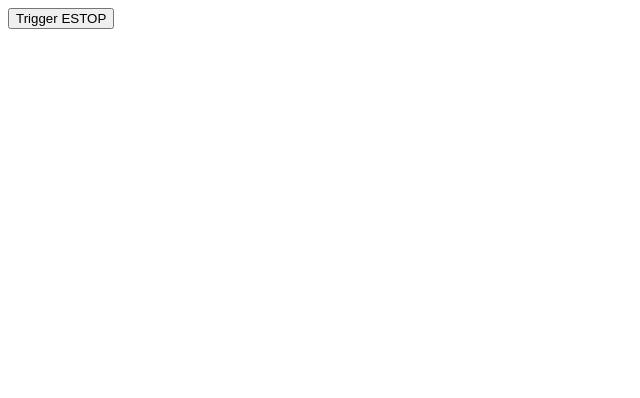
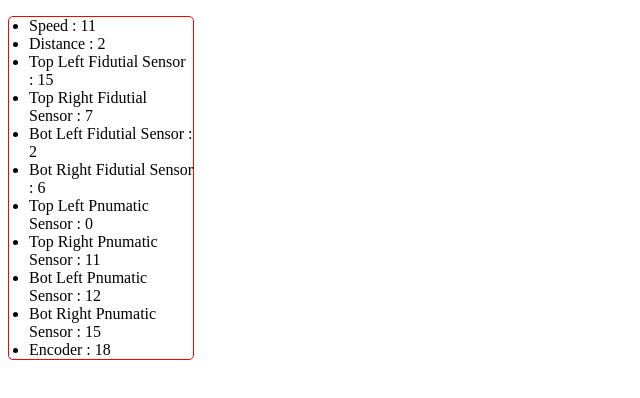
Before and after one commit to HyperloopCU/GUI, a React (Create React App) app: page / in a window 1280 px wide. Shown: the top 398 px of the page, without its empty margins (0-640 px from the left). Built offline with nearby package versions, Linux system fonts and the light colour scheme.

Commit message:
created list format for the centerpiece

```diff
--- a/src/App.js
+++ b/src/App.js
@@ -1,6 +1,7 @@
 import React from 'react';
 import ESTOP from './Components/ESTOP/ESTOP.js';
+import Centerpiece from './Components/Centerpiece/Centerpiece.js';
 
-const App = () => (<div><ESTOP></ESTOP></div>);
+const App = () => (<div><Centerpiece></Centerpiece></div>);
 
 export default App;
--- /dev/null
+++ b/src/Components/Centerpiece/Centerpiece.js
@@ -0,0 +1,6 @@
+import React from 'react';
+import ListFormat from './ListFormat/ListFormat.js';
+
+const Centerpiece = props => (<ListFormat></ListFormat>)
+
+export default Centerpiece;
--- /dev/null
+++ b/src/Components/Centerpiece/ListFormat/ListComponent.js
@@ -0,0 +1,6 @@
+import React from 'react';
+
+
+const ListComponent = ({name,value})=>(<li>{name} : {value}</li>);
+
+export default ListComponent;
--- /dev/null
+++ b/src/Components/Centerpiece/ListFormat/ListFormat.css
@@ -0,0 +1,8 @@
+.TopList {
+    border: 1px solid red;
+    padding-right: 0px;
+    padding-left:20px;
+    width:13%;
+    border-radius: 5px;
+
+}
--- /dev/null
+++ b/src/Components/Centerpiece/ListFormat/ListFormat.js
@@ -0,0 +1,45 @@
+import React from 'react';
+import ListComponent from './ListComponent.js';
+import './ListFormat.css';
+import { currentSpeedUpdater, currentPositionUpdater, currentFidsUpdater, encoderUpdater, pnumaticUpdater,convertKeyToName } from "../../../HelperFunctions/helperFunctions.js";
+
+const ListFormat = props => {
+    const [speed, setSpeed] = React.useState(null);
+    const [pos, setPos] = React.useState(null);
+    const [fids, setFids] = React.useState({});
+    const [encoder, setEncoder] = React.useState(null);
+    const [pnumatic, setPnumatic] = React.useState({});
+
+    React.useEffect(() => {
+        // for final version
+        currentSpeedUpdater(setSpeed);
+        currentPositionUpdater(setPos);
+        currentFidsUpdater(setFids);
+        encoderUpdater(setEncoder);
+        pnumaticUpdater(setPnumatic);
+
+        // this click listner is only for testing updating the socket listner will be in the helper function when a backend is implemented
+        //uncomment to show functionality
+
+
+        // document.addEventListener("click", () => {
+        //     currentSpeedUpdater(setSpeed);
+        //     currentPositionUpdater(setPos);
+        //     currentFidsUpdater(setFids);
+        //     encoderUpdater(setEncoder);
+        //     pnumaticUpdater(setPnumatic);
+        // });
+
+    }, []);
+
+    return (
+        <ul className="TopList">
+            <ListComponent name="Speed" value={speed}></ListComponent>
+            <ListComponent name="Distance" value={pos}></ListComponent>
+            {Object.entries(fids).map(x => <ListComponent name={`${convertKeyToName(x[0])} Fidutial Sensor`} value={x[1]}></ListComponent>)}
+            {Object.entries(pnumatic).map(x => <ListComponent name={`${convertKeyToName(x[0])} Pnumatic Sensor`} value={x[1]}></ListComponent>)}
+            <ListComponent name="Encoder" value={encoder}></ListComponent>
+        </ul>
+    )
+};
+export default ListFormat;
--- a/src/HelperFunctions/helperFunctions.js
+++ b/src/HelperFunctions/helperFunctions.js
@@ -1,15 +1,37 @@
-const curentSpeed = () => 20;
-const currentPosition = () => 5;
-const emergencyStop = ()=>{
+// socket (for now temp will be replaced witha real sockets on function for now just retuns a random number)
+const socket = {
+    on: (socketName, stateSetter) => socketName === "getFids" || socketName === "getPnumatic" ? stateSetter({ topLeft: Math.floor(Math.random() * 20), topRight: Math.floor(Math.random() * 20), botLeft: Math.floor(Math.random() * 20), botRight: Math.floor(Math.random() * 20) }) : stateSetter(Math.floor(Math.random() * 20))
+};
+
+
+// general updates state
+const GenericStateUpdater = (socketName, stateSetter) => socket.on(socketName, stateSetter);
+
+//upadte states for specific use cases
+const currentSpeedUpdater = speedSetter => GenericStateUpdater("getSpeed", speedSetter);
+const currentPositionUpdater = postionSetter => GenericStateUpdater("getPosition", postionSetter);
+const currentFidsUpdater = fidSetter => GenericStateUpdater("getFids", fidSetter)
+const encoderUpdater = encoderSetter => GenericStateUpdater("getEncoder", encoderSetter);
+const pnumaticUpdater = pnumaticSetter => GenericStateUpdater("getPnumatic", pnumaticSetter);
+
+// converts key names of type fooBarFooBar to Foo Bar Foo Bar
+const convertKeyToName = str => str.split("").map((x, i) => x === x.toUpperCase() ? ` ${x}` : i === 0 ? x.toUpperCase() : x).join("");
+
+
+
+const emergencyStop = () => {
     console.log("Pod is stopping");
     return true;
 }
 
 
-
 module.exports = {
-    curentSpeed,
-    currentPosition,
+    currentSpeedUpdater,
+    currentPositionUpdater,
+    currentFidsUpdater,
+    encoderUpdater,
+    pnumaticUpdater,
+    convertKeyToName,
     emergencyStop
 
 }
```
